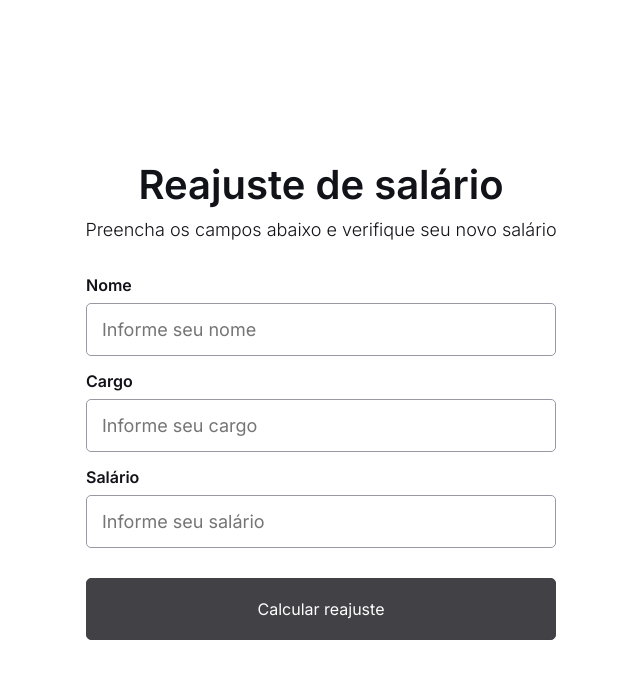
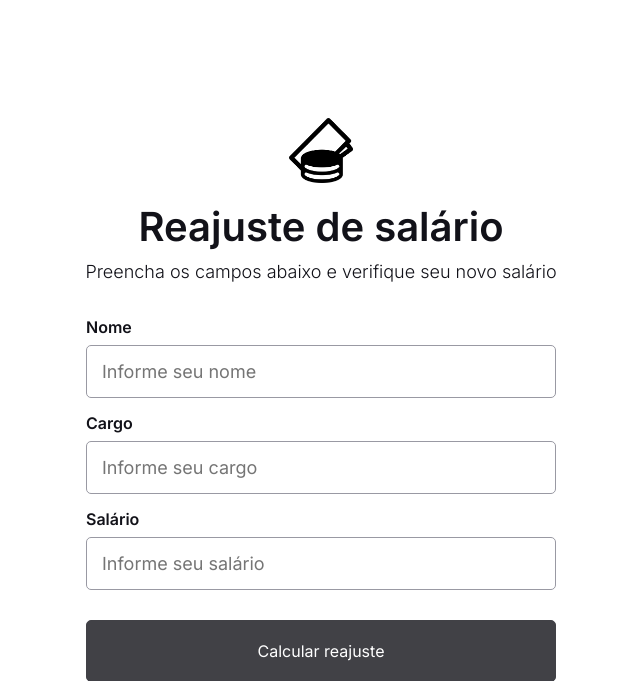
Before and after one commit to rafaeldiehl/exercicios-wepd3, a PHP site: page /ex5/index.php in a window 1280 px wide. Shown: the top 681 px of the page, without its empty margins (319-959 px from the left). Run offline with PHP 8.4, Linux system fonts and the light colour scheme.

Commit message:
add icon

```diff
--- a/aula_18_03/ex5/assets/sass/main.scss
+++ b/aula_18_03/ex5/assets/sass/main.scss
@@ -28,6 +28,11 @@ body {
 header {
   text-align: center;
   margin-bottom: 20px;
+
+  img {
+    height: 65px;
+    margin-bottom: 15px;
+  }
 
   h1 {
     font-size: 40px;
--- a/aula_18_03/ex5/includes/header.php
+++ b/aula_18_03/ex5/includes/header.php
@@ -13,7 +13,7 @@
   <link href="https://fonts.googleapis.com/css2?family=Nunito:wght@600&display=swap" rel="stylesheet">
   <link href="https://fonts.googleapis.com/icon?family=Material+Icons" rel="stylesheet" />
   <link rel="stylesheet" href="https://cdnjs.cloudflare.com/ajax/libs/font-awesome/4.7.0/css/font-awesome.min.css" />
-  <link rel="shortcut icon" href="assets/img/chapeu.png" />
+  <link rel="shortcut icon" href="assets/img/salario.png" />
   <link rel="stylesheet" href="assets/css/main.css" />
 </head>
 <body>
--- a/aula_18_03/ex5/index.php
+++ b/aula_18_03/ex5/index.php
@@ -3,6 +3,7 @@
 ?>
 
   <header>
+    <img src="assets/img/salario.png" alt="Salário">
     <h1>Reajuste de salário</h1>
     <p>Preencha os campos abaixo e verifique seu novo salário</p>
   </header>
--- a/aula_18_03/ex5/result.php
+++ b/aula_18_03/ex5/result.php
@@ -27,6 +27,7 @@
 
   <div class="result">
     <header>
+      <img src="assets/img/salario.png" alt="Salário" />
       <h1>Resultado</h1>
       <p>Com base nos dados informados, calculamos o reajuste</p>
     </header>
```
Also changed, not shown: aula_18_03/ex5/assets/css/main.css (+1 -1 lines), aula_18_03/ex5/assets/img/salario.png (added), 1 other file.
